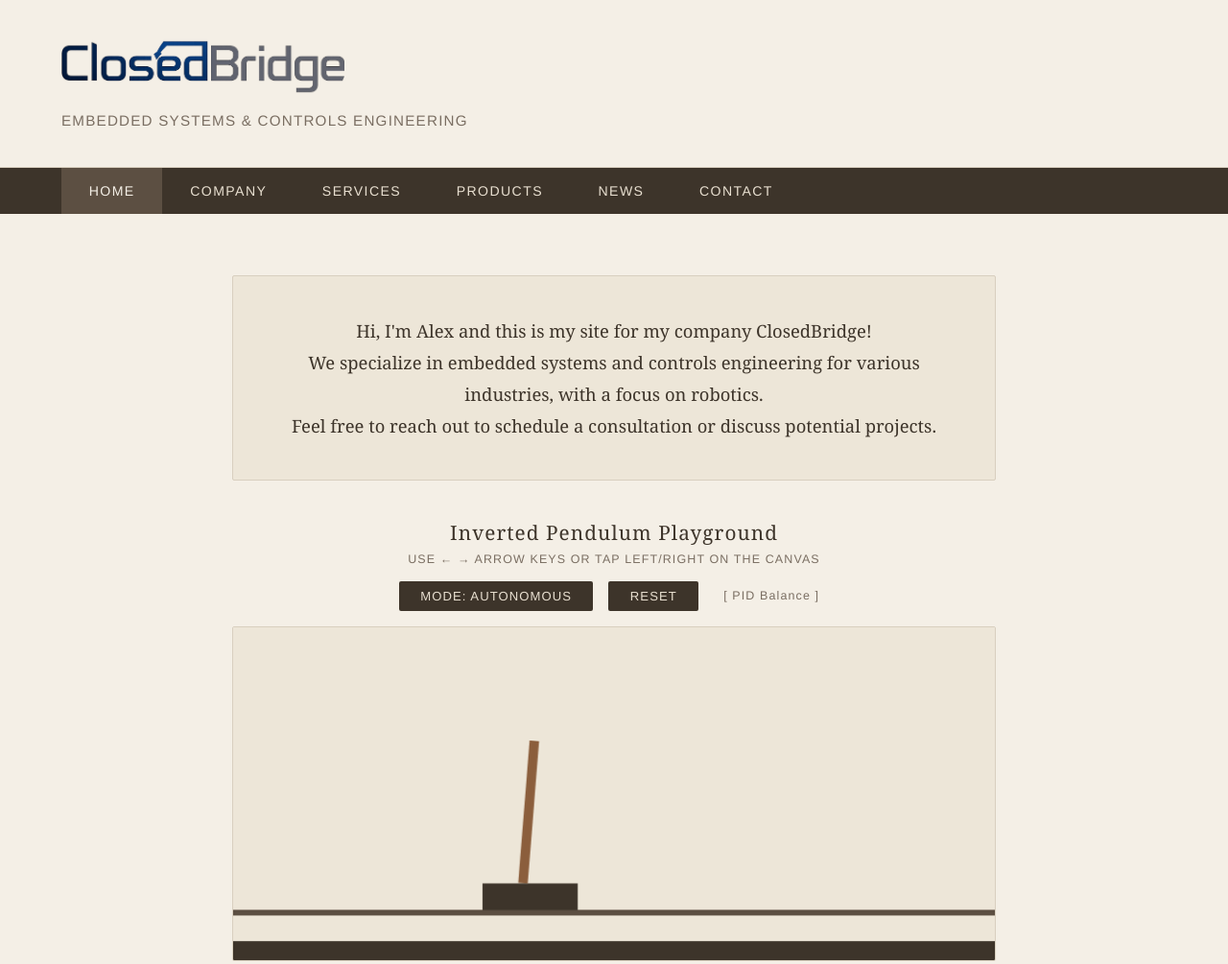
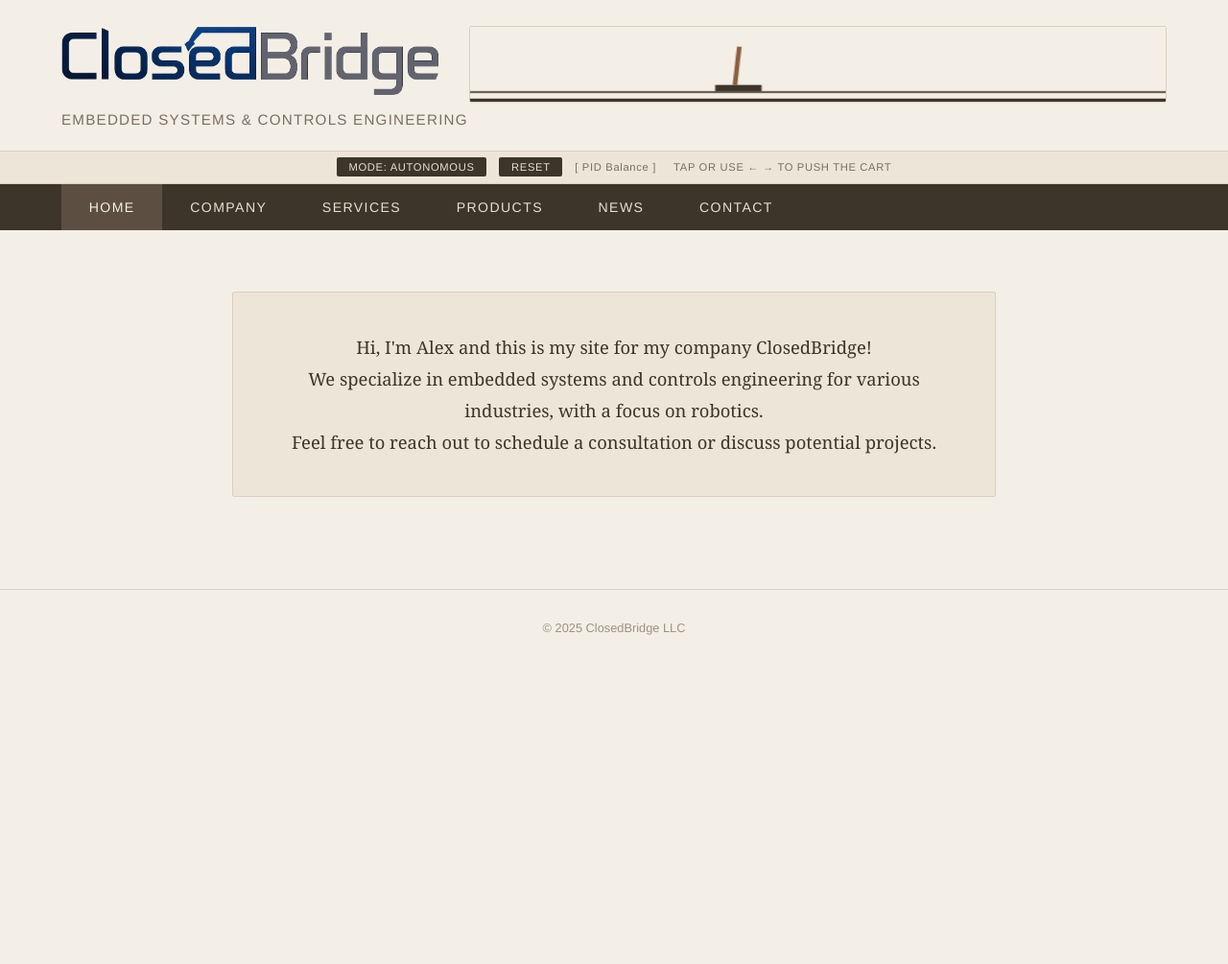
Before and after one commit to ClosedBridge/ClosedBridgeWebsite, a website: page index.html in a window 1280 px wide. Shown: the top 1005 px of the page at 96% size. After the commit the page ends 800 px from the top, so only its background shows below. Drawn offline with nearby package versions, Linux system fonts and the light colour scheme.

Commit message:
move sim

```diff
--- a/components/header.html
+++ b/components/header.html
@@ -1,6 +1,7 @@
 <header>
-    <div class="header-title">
-        <h1><a href="index.html"><img src="mylogo.png" alt="ClosedBridge LLC" style="height: 60px;"></a></h1>
-        <p class="tagline">Embedded Systems &amp; Controls Engineering</p>
+    <div class="header-top">
+        <h1><a href="index.html"><img src="mylogo.png" alt="ClosedBridge LLC" style="height: 80px;"></a></h1>
+        <div class="header-sim" id="header-sim-slot"></div>
     </div>
+    <p class="tagline">Embedded Systems &amp; Controls Engineering</p>
 </header>
--- a/components/load-components.js
+++ b/components/load-components.js
@@ -1,4 +1,4 @@
-(async function () {
+window.componentsReady = (async function () {
     const components = document.querySelectorAll('[data-component]');
     for (const el of components) {
         const name = el.getAttribute('data-component');
--- a/index.html
+++ b/index.html
@@ -9,6 +9,14 @@
 <body>
 
     <div data-component="header"></div>
+
+    <div class="sim-controls">
+        <button id="mode-toggle">Mode: Autonomous</button>
+        <button id="reset-sim">Reset</button>
+        <span id="controller-status"></span>
+        <span class="sim-hint" id="sim-hint">Tap or use ← → to push the cart</span>
+    </div>
+
     <div data-component="nav"></div>
 
     <main>
@@ -17,19 +25,6 @@
             <p>We specialize in embedded systems and controls engineering for various industries, with a focus on robotics.</p>
             <p>Feel free to reach out to schedule a consultation or discuss potential projects.</p>
         </div>
-
-        <section class="simulation-section">
-            <h2>Inverted Pendulum Playground</h2>
-            <p class="sim-hint" id="sim-hint">Use ← → arrow keys or tap left/right on the canvas</p>
-            <div class="sim-controls">
-                <button id="mode-toggle">Mode: Autonomous</button>
-                <button id="reset-sim">Reset</button>
-                <span id="controller-status"></span>
-            </div>
-            <div class="sim-container">
-                <canvas id="cart-pole-canvas"></canvas>
-            </div>
-        </section>
     </main>
 
     <div data-component="footer"></div>
@@ -37,11 +32,17 @@
     <script src="components/load-components.js"></script>
     <script src="./node_modules/matter-js/build/matter.js"></script>
     <script>
-        (function () {
+        window.componentsReady.then(function () {
             const { Engine, Render, Runner, Bodies, Body, Composite, Constraint, Events } = Matter;
 
-            const W = 800, H = 350;
-            const canvas = document.getElementById('cart-pole-canvas');
+            // Create canvas and insert into header slot
+            const slot = document.getElementById('header-sim-slot');
+            if (!slot) return;
+            const canvas = document.createElement('canvas');
+            slot.appendChild(canvas);
+
+            // Sized to fit header — wide, matching logo height
+            const W = 600, H = 120;
             canvas.width = W;
             canvas.height = H;
 
@@ -51,19 +52,19 @@
             Render.run(Render.create({
                 canvas: canvas,
                 engine: engine,
-                options: { width: W, height: H, wireframes: false, background: '#EDE6D8' }
+                options: { width: W, height: H, wireframes: false, background: '#F4EFE6' }
             }));
             Runner.run(Runner.create(), engine);
 
             // Ground and rail
-            const railY = H - 50;
+            const railY = H - 18;
             Composite.add(world, [
-                Bodies.rectangle(W / 2, H - 10, W, 20, { isStatic: true, render: { fillStyle: '#3D342A' } }),
-                Bodies.rectangle(W / 2, railY, W, 6,  { isStatic: true, render: { fillStyle: '#5C4F42' } })
+                Bodies.rectangle(W / 2, H - 4, W, 8, { isStatic: true, render: { fillStyle: '#3D342A' } }),
+                Bodies.rectangle(W / 2, railY, W, 3, { isStatic: true, render: { fillStyle: '#5C4F42' } })
             ]);
 
             // Cart
-            const cartW = 100, cartH = 28;
+            const cartW = 40, cartH = 10;
             const cartX = W / 2, cartY = railY - cartH / 2;
             const cart = Bodies.rectangle(cartX, cartY, cartW, cartH, {
                 frictionAir: 0.05,
@@ -71,18 +72,18 @@
                 collisionFilter: { group: -1 },
                 render: { fillStyle: '#3D342A' }
             });
-            Body.setInertia(cart, Infinity); // prevent cart rotation
+            Body.setInertia(cart, Infinity);
 
             // Pole
-            const poleLen = 150, poleW = 10;
+            const poleLen = 60, poleW = 4;
             const pole = Bodies.rectangle(cartX, cartY - cartH / 2 - poleLen / 2, poleW, poleLen, {
                 frictionAir: 0.006,
                 collisionFilter: { mask: 0 },
                 render: { fillStyle: '#8B5E3C' }
             });
-            Body.setAngle(pole, 0.1); // small initial tilt so it falls
+            Body.setAngle(pole, 0.1);
 
-            // Pin joint: bottom of pole to top of cart
+            // Pin joint
             const pivot = Constraint.create({
                 bodyA: cart, pointA: { x: 0, y: -cartH / 2 },
                 bodyB: pole, pointB: { x: 0, y: poleLen / 2 },
@@ -97,7 +98,7 @@
             document.addEventListener('keydown', e => { keys[e.key] = true; });
             document.addEventListener('keyup',   e => { keys[e.key] = false; });
 
-            // Touch control — tap left/right half of canvas
+            // Touch control
             let touchDir = 0;
             canvas.addEventListener('touchstart', e => {
                 e.preventDefault();
@@ -111,9 +112,9 @@
             }, { passive: false });
             canvas.addEventListener('touchcancel', () => { touchDir = 0; });
 
-            // --- Controller state ---
+            // Controller state
             let autoMode = true;
-            let controllerState = 'swingup'; // 'swingup' or 'balance'
+            let controllerState = 'swingup';
 
             // PID state
             let pidIntegral = 0;
@@ -142,9 +143,8 @@
                 autoMode = !autoMode;
                 toggleBtn.textContent = autoMode ? 'Mode: Autonomous' : 'Mode: Manual';
                 hintEl.textContent = autoMode
-                    ? 'Tap or use arrow keys to apply perturbations'
-                    : 'Use ← → arrow keys or tap left/right on the canvas';
-                // Reset controller when switching to auto
+                    ? 'Tap or use ← → to perturb'
+                    : 'Tap or use ← → to push the cart';
                 if (autoMode) {
                     controllerState = 'swingup';
                     pidIntegral = 0;
@@ -153,7 +153,6 @@
                 statusEl.textContent = autoMode ? '[ Swing-Up ]' : '';
             });
 
-            // Normalize angle to [-π, π]
             function normAngle(a) {
                 a = a % (2 * Math.PI);
                 if (a > Math.PI) a -= 2 * Math.PI;
@@ -161,39 +160,30 @@
                 return a;
             }
 
-            // Swing-up: energy-based controller
-            // Pumps energy by pushing cart in direction of pole-tip horizontal velocity
             function swingUpForce() {
                 const angle = normAngle(pole.angle);
                 const angVel = pole.angularVelocity;
-                // Pole tip x-velocity direction ∝ angVel * cos(angle)
                 const dir = Math.sign(angVel * Math.cos(angle));
-                //return dir * 0.018;
-                return 0;
+                return dir * 0.003;
             }
 
-            // PID balance controller (state-feedback style)
             function pidForce(dt) {
                 const angle = normAngle(pole.angle);
                 const angVel = pole.angularVelocity;
                 const cartPos = cart.position.x;
                 const cartVel = cart.velocity.x;
 
-                // Gains
-                const Kp_angle = .05;
-                const Kd_angle = 0.05;
-                const Kp_cart = 0.04;
-                const Kd_cart = 0.006;
+                const Kp_angle = 0.008;
+                const Kd_angle = 0.008;
+                const Kp_cart = 0.006;
+                const Kd_cart = 0.001;
 
-                // Angle error (target = 0 = upright)
                 const angleErr = -angle;
 
-                // Integral with anti-windup
                 pidIntegral += angleErr * dt;
                 pidIntegral = Math.max(-2, Math.min(2, pidIntegral));
-                const Ki_angle = 0.002;
+                const Ki_angle = 0.0003;
 
-                // Cart centering
                 const cartErr = (W / 2 - cartPos) / W;
 
                 let f = Kp_angle * angleErr
@@ -202,15 +192,14 @@
                       + Kp_cart * cartErr
                       + Kd_cart * (-cartVel / 10);
 
-                // Clamp output
-                return -Math.max(-0.05, Math.min(0.05, f));
+                return -Math.max(-0.008, Math.min(0.008, f));
             }
 
-            const SWITCH_TO_BALANCE = 2.0; // ~20 deg
-            const SWITCH_TO_SWING   = 2.2; // ~31 deg (hysteresis)
+            const SWITCH_TO_BALANCE = 2.0;
+            const SWITCH_TO_SWING   = 2.2;
 
-            const manualForce = 0.012;
-            const perturbForce = 0.008;
+            const manualForce = 0.002;
+            const perturbForce = 0.0013;
             const margin = cartW / 2 + 2;
 
             Events.on(engine, 'beforeUpdate', () => {
@@ -219,7 +208,6 @@
                 if (autoMode) {
                     const angle = normAngle(pole.angle);
 
-                    // State transitions with hysteresis
                     if (controllerState === 'swingup' && Math.abs(angle) < SWITCH_TO_BALANCE) {
                         controllerState = 'balance';
                         pidIntegral = 0;
@@ -238,16 +226,13 @@
 
                     Body.applyForce(cart, cart.position, { x: fx, y: 0 });
 
-                    // Arrow keys / touch as perturbations in auto mode
                     if (keys['ArrowLeft']  || touchDir < 0) Body.applyForce(cart, cart.position, { x: -perturbForce, y: 0 });
                     if (keys['ArrowRight'] || touchDir > 0) Body.applyForce(cart, cart.position, { x:  perturbForce, y: 0 });
                 } else {
-                    // Manual mode
                     if (keys['ArrowLeft']  || touchDir < 0) Body.applyForce(cart, cart.position, { x: -manualForce, y: 0 });
                     if (keys['ArrowRight'] || touchDir > 0) Body.applyForce(cart, cart.position, { x:  manualForce, y: 0 });
                 }
 
-                // Clamp cart to track bounds
                 if (cart.position.x < margin) {
                     Body.setPosition(cart, { x: margin, y: cart.position.y });
                     Body.setVelocity(cart, { x: 0, y: cart.velocity.y });
@@ -256,7 +241,7 @@
                     Body.setVelocity(cart, { x: 0, y: cart.velocity.y });
                 }
             });
-        })();
+        });
     </script>
 </body>
 </html>
--- a/style.css
+++ b/style.css
@@ -13,57 +13,38 @@ body {
 
 /* ── Header ─────────────────────────────── */
 header {
-    display: flex;
-    align-items: center;
-    justify-content: space-between;
-    padding: 2.5rem 4rem;
+    padding: 1.5rem 4rem;
     background-color: #F4EFE6;
     border-bottom: 1px solid #D8CFBF;
 }
 
-.header-title h1 {
+.header-top {
+    display: flex;
+    align-items: center;
+    gap: 2rem;
+}
+
+.header-top h1 {
     font-size: 2.6rem;
     font-weight: normal;
     letter-spacing: 0.04em;
     color: #2C2620;
+    flex-shrink: 0;
+    line-height: 1;
 }
 
-.header-title h1 a {
+.header-top h1 a {
     color: inherit;
     text-decoration: none;
+    display: block;
 }
 
-.header-title p.tagline {
+header p.tagline {
     font-size: 0.95rem;
     color: #7A6E62;
-    margin-top: 0.3rem;
+    margin-top: 0.4rem;
     letter-spacing: 0.08em;
     text-transform: uppercase;
-    font-family: 'Helvetica Neue', Arial, sans-serif;
-}
-
-.header-image {
-    width: 100px;
-    height: 100px;
-    border-radius: 50%;
-    background-color: #D8CFBF;
-    display: flex;
-    align-items: center;
-    justify-content: center;
-    overflow: hidden;
-    flex-shrink: 0;
-}
-
-.header-image img {
-    width: 100%;
-    height: 100%;
-    object-fit: cover;
-}
-
-.header-image .placeholder-text {
-    font-size: 0.7rem;
-    color: #9E9080;
-    text-align: center;
     font-family: 'Helvetica Neue', Arial, sans-serif;
 }
 
@@ -163,44 +144,48 @@ footer {
     color: #9E9080;
 }
 
-/* ── Cart-Pole Simulation ─────────────────── */
-.simulation-section {
-    margin-top: 2.5rem;
-    text-align: center;
+/* ── Header simulation ───────────────────── */
+.header-sim {
+    flex: 1;
+    border: 1px solid #D8CFBF;
+    border-radius: 2px;
+    overflow: hidden;
+    height: 80px;
 }
 
-.simulation-section h2 {
-    font-size: 1.3rem;
-    font-weight: normal;
-    color: #3D342A;
-    margin-bottom: 0.4rem;
-    letter-spacing: 0.05em;
+.header-sim canvas {
+    display: block;
+    width: 100%;
+    height: 80px;
+    touch-action: none;
+}
+
+/* ── Sim controls bar ────────────────────── */
+.sim-controls {
+    display: flex;
+    align-items: center;
+    justify-content: center;
+    gap: 0.8rem;
+    padding: 0.4rem 2rem;
+    background-color: #EDE6D8;
+    border-bottom: 1px solid #D8CFBF;
 }
 
 .sim-hint {
     font-family: 'Helvetica Neue', Arial, sans-serif;
-    font-size: 0.78rem;
+    font-size: 0.7rem;
     color: #7A6E62;
-    letter-spacing: 0.09em;
+    letter-spacing: 0.06em;
     text-transform: uppercase;
-    margin-bottom: 1rem;
-}
-
-.sim-controls {
-    display: flex;
-    align-items: center;
-    justify-content: center;
-    gap: 1rem;
-    margin-bottom: 1rem;
 }
 
 #mode-toggle,
 #reset-sim {
     font-family: 'Helvetica Neue', Arial, sans-serif;
-    font-size: 0.82rem;
-    letter-spacing: 0.08em;
+    font-size: 0.7rem;
+    letter-spacing: 0.06em;
     text-transform: uppercase;
-    padding: 0.5rem 1.4rem;
+    padding: 0.25rem 0.8rem;
     background-color: #3D342A;
     color: #E8DFD0;
     border: none;
@@ -216,24 +201,10 @@ footer {
 
 #controller-status {
     font-family: 'Helvetica Neue', Arial, sans-serif;
-    font-size: 0.78rem;
+    font-size: 0.7rem;
     color: #7A6E62;
-    letter-spacing: 0.09em;
-    min-width: 120px;
-}
-
-.sim-container {
-    border: 1px solid #D8CFBF;
-    border-radius: 2px;
-    overflow: hidden;
-    display: block;
-    width: 100%;
-}
-
-#cart-pole-canvas {
-    display: block;
-    width: 100%;
-    height: auto;
+    letter-spacing: 0.06em;
+    min-width: 90px;
 }
 
 /* ── Stub pages ──────────────────────────── */
@@ -255,17 +226,36 @@ footer {
 /* ── Mobile responsive ──────────────────── */
 @media (max-width: 600px) {
     header {
-        padding: 1.2rem 1.2rem;
+        padding: 1rem 1rem;
+    }
+
+    .header-top {
         flex-direction: column;
+        gap: 0.8rem;
+    }
+
+    .header-top h1 img {
+        height: 50px !important;
+    }
+
+    header p.tagline {
+        font-size: 0.75rem;
         text-align: center;
     }
 
-    .header-title h1 img {
-        height: 40px !important;
+    .header-sim {
+        height: 50px;
+        width: 100%;
     }
 
-    .header-title p.tagline {
-        font-size: 0.75rem;
+    .header-sim canvas {
+        height: 50px;
+    }
+
+    .sim-controls {
+        flex-wrap: wrap;
+        gap: 0.4rem;
+        padding: 0.3rem 0.5rem;
     }
 
     nav {
@@ -310,8 +300,4 @@ footer {
     .intro p {
         font-size: 1rem;
     }
-
-    #cart-pole-canvas {
-        touch-action: none;
-    }
 }
```
